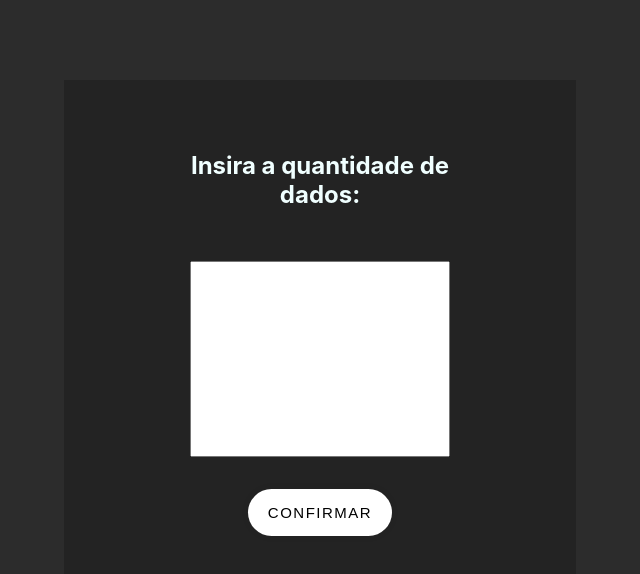
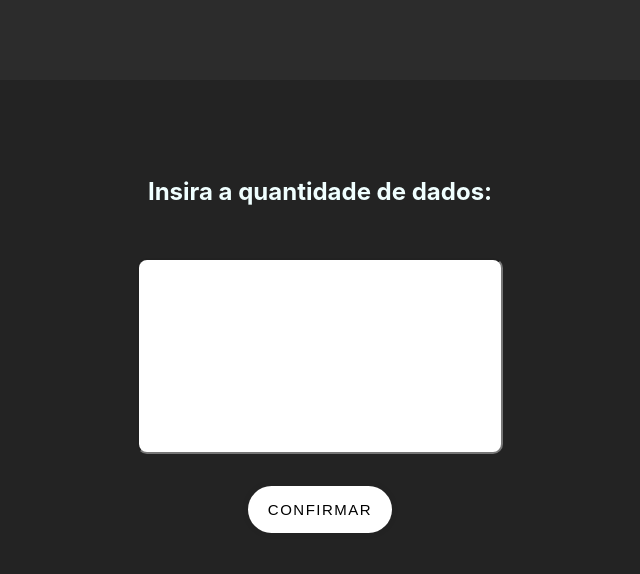
Before and after one commit to MarcosPMC1/Estatistica, a React (Create React App) app: page / in a window 1280 px wide. Shown: the top 574 px of the page, without its empty margins (320-960 px from the left). Built offline with nearby package versions, Linux system fonts and the light colour scheme.

Commit message:
estilização

```diff
--- a/src/App.css
+++ b/src/App.css
@@ -40,11 +40,12 @@
 .card {
   position: absolute;
   top: 10%;
-  left: 30%;
-  width: 40%;
+  left: 20%;
+  width: 60%;
   height: 70%;
   background: #232323;
   transition: all 300ms;
+  border-radius: 15px;
  }
 
 .content{
@@ -71,6 +72,7 @@
   outline: none;
   -moz-appearance: textfield;
   margin: 0;
+  border-radius: 10px;
  }
 
  input::-webkit-outer-spin-button,
@@ -126,14 +128,18 @@ input::-webkit-inner-spin-button {
  }
 
  .card--results:hover {
-  border: #006fff 0.2em solid;
+  border: rgb(93 24 220) 0.2em solid;
  }
 
  .results{
+  width: 90%;
+  padding: 1em 2em;
+ }
+
+ .box--cards{
   display: flex;
   flex-direction: row;
-  width: 90%;
-  padding: 1em 2em;
+  gap: 1em;
  }
 
  .dontshow{
--- a/src/App.js
+++ b/src/App.js
@@ -113,6 +113,10 @@ function App() {
           <button onClick={addNum}>Confirmar</button>
         </div>
         <div className='content results dontshow'>
+          <div>
+            <h2>Resultado:</h2>
+          </div>
+          <div className='box--cards'>
             <div className='card--results'>
               <h2>Moda</h2>
               <h4 id='moda'>.</h4>
@@ -128,6 +132,7 @@ function App() {
           </div>
         </div>
       </div>
+    </div>
   );
 }
 
```
Lines whose indentation alone changed are shown as unchanged.
